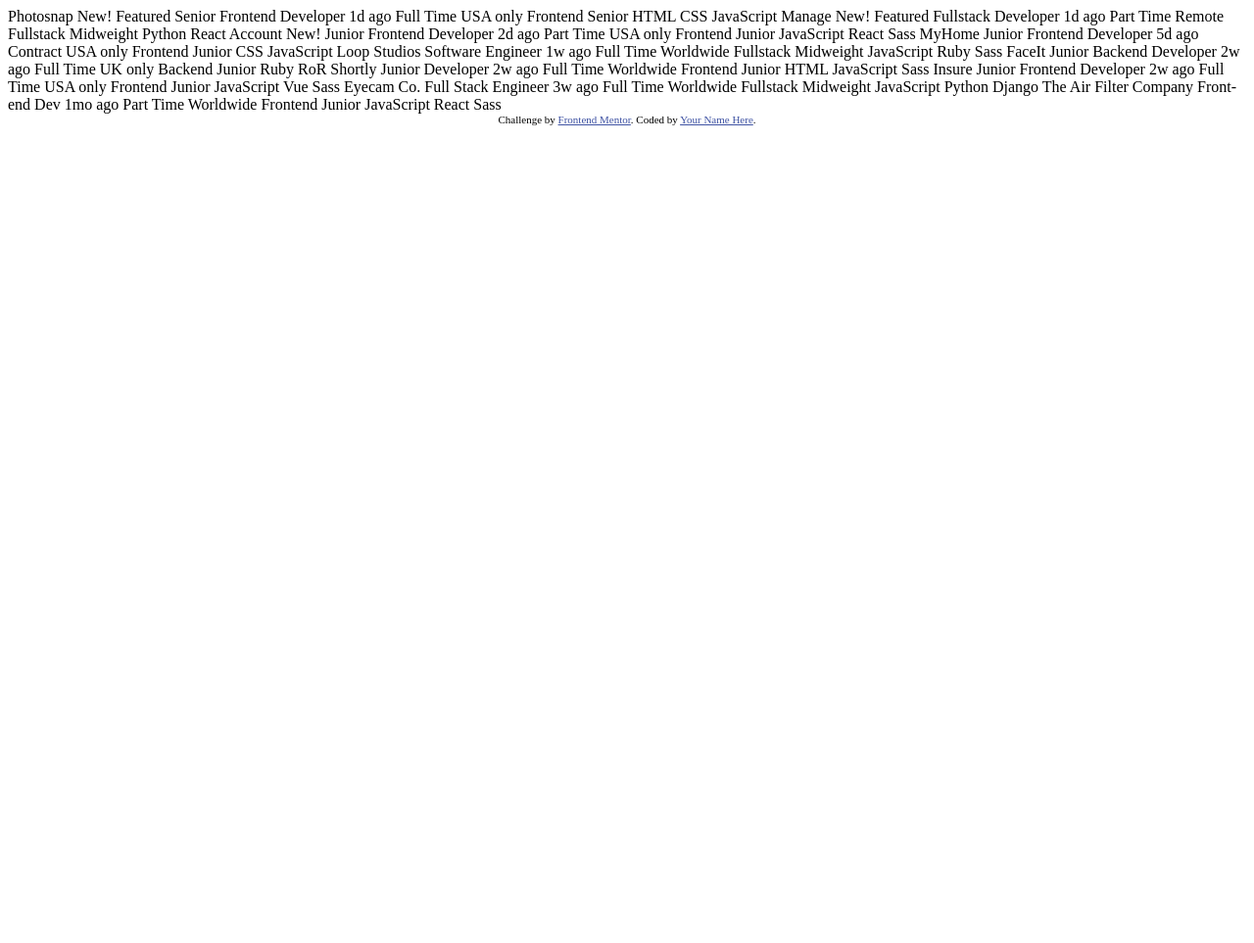
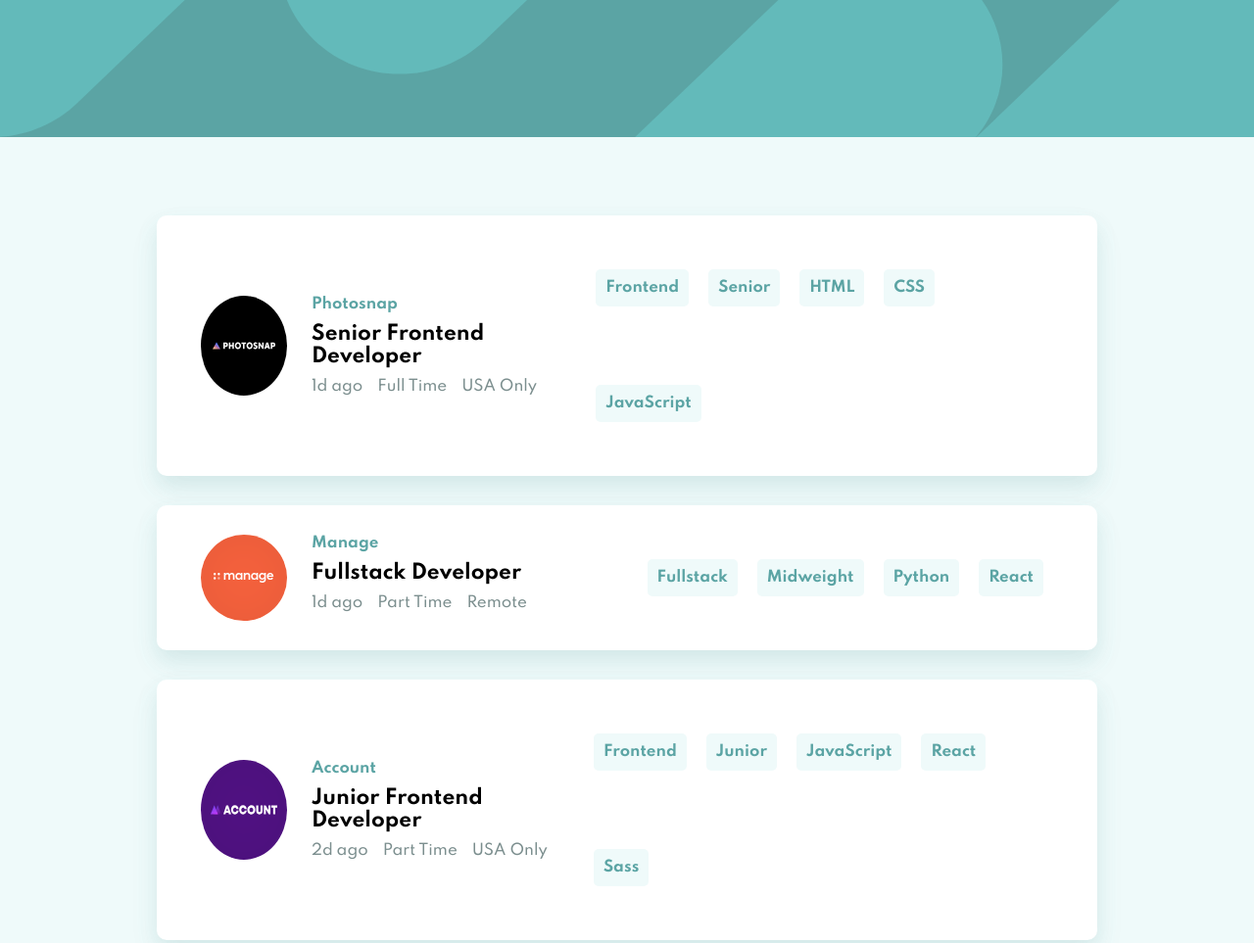
Before and after one commit to yuuujin97/Job-Listings-With-Filtering, a plain HTML site: page index.html in a window 1280 px wide. Shown: the top 963 px of the page at 98% size. Before the commit the page ends 800 px from the top, so only its background shows below. Drawn offline with Linux system fonts and the light colour scheme.

Commit message:
Edited html and added css, scss, js

```diff
--- a/index.html
+++ b/index.html
@@ -1,193 +1,25 @@
 <!DOCTYPE html>
 <html lang="en">
   <head>
-  <meta charset="UTF-8">
-  <meta name="viewport" content="width=device-width, initial-scale=1.0"> <!-- displays site properly based on user's device -->
+    <meta charset="UTF-8" />
+    <meta name="viewport" content="width=device-width, initial-scale=1.0" />
+    <!-- displays site properly based on user's device -->
 
-  <link rel="icon" type="image/png" sizes="32x32" href="./images/favicon-32x32.png">
+    <link rel="icon" type="image/png" sizes="32x32" href="./images/favicon-32x32.png" />
+    <link rel="stylesheet" href="./css/style.css" />
 
     <title>Frontend Mentor | Job Listings</title>
-
-  <!-- Feel free to remove these styles or customise in your own stylesheet 👍 -->
-  <style>
-    .attribution { font-size: 11px; text-align: center; }
-    .attribution a { color: hsl(228, 45%, 44%); }
-  </style>
   </head>
   <body>
-  <!-- Item Start -->
-  Photosnap
-  New!
-  Featured
-  Senior Frontend Developer
-  1d ago
-  Full Time
-  USA only
-  <!-- Role -->
-  Frontend
-  <!-- Level -->
-  Senior
-  <!-- Languages -->
-  HTML
-  CSS
-  JavaScript
-  <!-- Item End -->
-
-  <!-- Item Start -->
-  Manage
-  New!
-  Featured
-  Fullstack Developer
-  1d ago
-  Part Time
-  Remote
-  <!-- Role -->
-  Fullstack
-  <!-- Level -->
-  Midweight
-  <!-- Languages -->
-  Python
-  <!-- Tools -->
-  React
-  <!-- Item End -->
-
-  <!-- Item Start -->
-  Account
-  New!
-  Junior Frontend Developer
-  2d ago
-  Part Time
-  USA only
-  <!-- Role -->
-  Frontend
-  <!-- Level -->
-  Junior
-  <!-- Languages -->
-  JavaScript
-  <!-- Tools -->
-  React
-  Sass
-  <!-- Item End -->
-
-  <!-- Item Start -->
-  MyHome
-  Junior Frontend Developer
-  5d ago
-  Contract
-  USA only
-  <!-- Role -->
-  Frontend
-  <!-- Level -->
-  Junior
-  <!-- Languages -->
-  CSS
-  JavaScript
-  <!-- Item End -->
-
-  <!-- Item Start -->
-  Loop Studios
-  Software Engineer
-  1w ago
-  Full Time
-  Worldwide
-  <!-- Role -->
-  Fullstack
-  <!-- Level -->
-  Midweight
-  <!-- Languages -->
-  JavaScript
-  Ruby
-  <!-- Tools -->
-  Sass
-  <!-- Item End -->
-
-  <!-- Item Start -->
-  FaceIt
-  Junior Backend Developer
-  2w ago
-  Full Time
-  UK only
-  <!-- Role -->
-  Backend
-  <!-- Level -->
-  Junior
-  <!-- Languages -->
-  Ruby
-  <!-- Tools -->
-  RoR
-  <!-- Item End -->
-
-  <!-- Item Start -->
-  Shortly
-  Junior Developer
-  2w ago
-  Full Time
-  Worldwide
-  <!-- Role -->
-  Frontend
-  <!-- Level -->
-  Junior
-  <!-- Languages -->
-  HTML
-  JavaScript
-  <!-- Tools -->
-  Sass
-  <!-- Item End -->
-
-  <!-- Item Start -->
-  Insure
-  Junior Frontend Developer
-  2w ago
-  Full Time
-  USA only
-  <!-- Role -->
-  Frontend
-  <!-- Level -->
-  Junior
-  <!-- Languages -->
-  JavaScript
-  <!-- Tools -->
-  Vue
-  Sass
-  <!-- Item End -->
-
-  <!-- Item Start -->
-  Eyecam Co.
-  Full Stack Engineer
-  3w ago
-  Full Time
-  Worldwide
-  <!-- Role -->
-  Fullstack
-  <!-- Level -->
-  Midweight
-  <!-- Languages -->
-  JavaScript
-  Python
-  <!-- Tools -->
-  Django
-  <!-- Item End -->
-
-  <!-- Item Start -->
-  The Air Filter Company
-  Front-end Dev
-  1mo ago
-  Part Time
-  Worldwide
-  <!-- Role -->
-  Frontend
-  <!-- Level -->
-  Junior
-  <!-- Languages -->
-  JavaScript
-  <!-- Tools -->
-  React
-  Sass
-  <!-- Item End -->
-
-  <div class="attribution">
-    Challenge by <a href="https://www.frontendmentor.io?ref=challenge" target="_blank">Frontend Mentor</a>.
-    Coded by <a href="#">Your Name Here</a>.
+    <header>
+      <img src="./images/bg-header-desktop.svg" alt="" class="header__img img--desktop" />
+      <img src="./images/bg-header-mobile.svg" alt="" class="header__img img--mobile" />
+    </header>
+    <div class="container">
+      <section class="section__list">
+        <ul class="job__list"></ul>
+      </section>
     </div>
+    <script src="./js/main.js"></script>
   </body>
 </html>
--- /dev/null
+++ b/js/main.js
@@ -0,0 +1,66 @@
+'use strict';
+
+const ajax = new XMLHttpRequest();
+const list = document.querySelector('.job__list');
+
+function getData() {
+  ajax.open('GET', './data.json', false);
+  ajax.send();
+  return JSON.parse(ajax.response);
+}
+function makeList() {
+  const list_item = getData();
+  const job_list = [];
+  let template = '';
+
+  for (let i = 0; i < list_item.length; i++) {
+    template = `
+      <li>
+        <div class="job__info">
+          <img src="${list_item[i].logo}" alt="" />
+          <div>
+            <div>
+              <span class="job__name">${list_item[i].company}</span>
+              ${list_item[i].new === 'true' ? '<span class="note note--new">New!</span>' : ''}
+              ${list_item[i].new === 'true' ? '<span class="note note--featured">Featured</span>' : ''}
+            </div>
+            <p class="job__position">${list_item[i].position}</p>
+            <ul>
+              <li>${list_item[i].postedAt}</li>
+              <li>${list_item[i].contract}</li>
+              <li>${list_item[i].location}</li>
+            </ul>
+          </div>
+        </div>
+        <div class="job__tags">
+          <ul>
+            <li><button class="btn__tag">${list_item[i].role}</button></li>
+            <li><button class="btn__tag">${list_item[i].level}</button></li>
+      `;
+    if (list_item[i].languages.length !== 0) {
+      for (let j = 0; j < list_item[i].languages.length; j++) {
+        template += `<li><button class="btn__tag">${list_item[i].languages[j]}</button></li>`;
+      }
+    }
+
+    if (list_item[i].tools.length !== 0) {
+      for (let j = 0; j < list_item[i].tools.length; j++) {
+        template += `<li><button class="btn__tag">${list_item[i].tools[j]}</button></li>`;
+      }
+    }
+
+    template += `
+          </ul>
+        </div>
+      </li>
+      `;
+
+    job_list.push(template);
+  }
+
+  list.innerHTML = job_list.join('');
+}
+
+makeList();
+
+const btn_tags = document.querySelectorAll('.btn__tag');
--- /dev/null
+++ b/scss/_base.scss
@@ -0,0 +1,12 @@
+@import url('https://fonts.googleapis.com/css2?family=Spartan:wght@500;700&display=swap');
+
+//Font
+$font-stack: 'Spartan', sans-serif;
+
+//Color
+$--cyan-desaturated-dark-color: hsl(180, 29%, 50%);
+$--cyan-grayish-light-background-color: hsl(180, 52%, 96%);
+$--cyan-grayish-light-filter-tablets-color: hsl(180, 31%, 95%);
+$--cyan-grayish-dark-color: hsl(180, 8%, 52%);
+$--cyan-grayish-very-dark-color: hsl(180, 14%, 20%);
+$box-shadow-color: 0 15px 35px rgba(91, 164, 164, 0.05), 0 10px 20px rgba(91, 164, 164, 0.15);
--- /dev/null
+++ b/scss/style.scss
@@ -0,0 +1,110 @@
+@import '_base.scss';
+
+body {
+  font: 100% $font-stack;
+  font-size: 15px;
+  margin: 0;
+  height: 100vh;
+  background-color: $--cyan-grayish-light-background-color;
+}
+
+header {
+  width: 100vw;
+  height: 140px;
+  background-color: $--cyan-desaturated-dark-color;
+  .header__img {
+    width: 100%;
+    height: 100%;
+  }
+  .img--mobile {
+    display: none;
+  }
+}
+
+.container {
+  display: flex;
+  justify-content: center;
+}
+
+.section__list {
+  width: 75%;
+  margin: 50px 0;
+  ul {
+    margin: 0;
+    padding: 0;
+    li {
+      display: flex;
+      justify-content: space-between;
+      align-items: center;
+      list-style: none;
+      background-color: white;
+      border-radius: 10px;
+      padding: 15px 45px;
+      margin: 30px 0;
+      box-shadow: $box-shadow-color;
+      .job__info {
+        display: flex;
+        div {
+          padding-left: 25px;
+          div {
+            padding-left: 0;
+            font-weight: 700;
+            .job__name {
+              color: $--cyan-desaturated-dark-color;
+              padding-right: 20px;
+            }
+            .note {
+              color: white;
+              font-size: 10px;
+              text-transform: uppercase;
+              padding: 5px 7px;
+              border-radius: 15px;
+            }
+
+            .note--new {
+              background-color: $--cyan-desaturated-dark-color;
+            }
+
+            .note--featured {
+              background-color: $--cyan-grayish-very-dark-color;
+            }
+          }
+          .job__position {
+            font-size: 20px;
+            font-weight: 700;
+            margin: 10px 0;
+          }
+          ul li {
+            float: left;
+            padding: 0 0 0 15px;
+            margin: 0;
+            color: $--cyan-grayish-dark-color;
+            box-shadow: none;
+          }
+          ul li:nth-child(1) {
+            padding: 0;
+          }
+        }
+      }
+      .job__tags {
+        ul li {
+          float: left;
+          padding: 10px;
+          box-shadow: none;
+          button {
+            border: 0;
+            outline: 0;
+            cursor: pointer;
+            padding: 10px;
+            border-radius: 5px;
+            font-family: 'Spartan', sans-serif;
+            font-size: 15px;
+            font-weight: 700;
+            color: $--cyan-desaturated-dark-color;
+            background-color: $--cyan-grayish-light-background-color;
+          }
+        }
+      }
+    }
+  }
+}
```
Also changed, not shown: css/style.css (added). Lines whose indentation alone changed are shown as unchanged.
